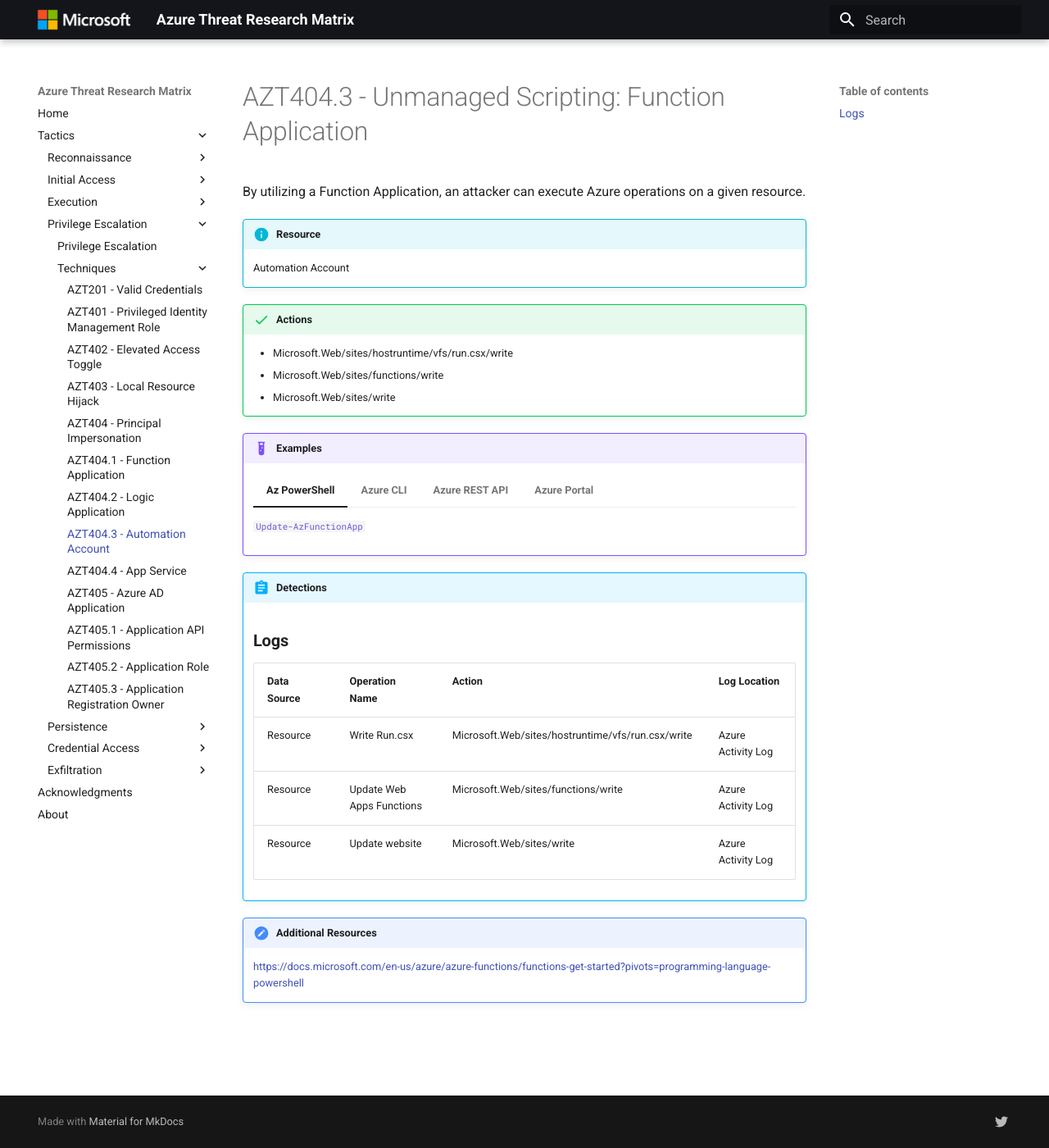
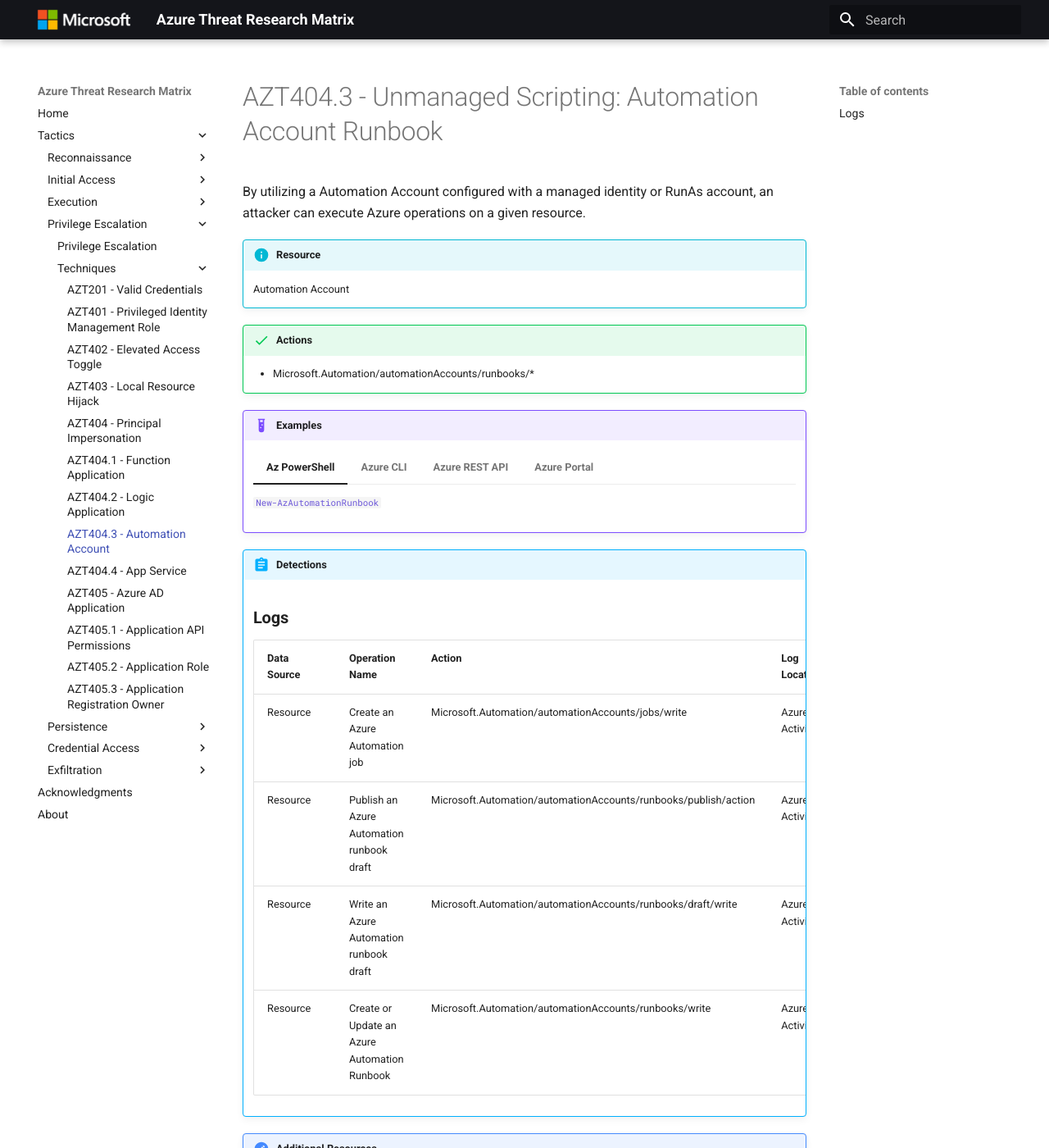
Before and after one commit to microsoft/Azure-Threat-Research-Matrix, an MkDocs documentation site: the page built from docs/PrivilegeEscalation/AZT404/AZT404-3.md, in a window 1280 px wide and 1400 px high. Shown: the whole window at 82% size. Built offline with MkDocs 1.6.1 and Material for MkDocs 9.7.7, drawn with Linux system fonts in a browser that asks for light colours; some of the changed text lies outside the part shown.

Commit message:
Fixed AZT404.3;Added MITRE acknowledgement

```diff
--- a/docs/PrivilegeEscalation/AZT404/AZT404-3.md
+++ b/docs/PrivilegeEscalation/AZT404/AZT404-3.md
@@ -1,6 +1,6 @@
-# AZT404.3 - Unmanaged Scripting: Function Application
+# AZT404.3 - Unmanaged Scripting: Automation Account Runbook
 
-By utilizing a Function Application, an attacker can execute Azure operations on a given resource.
+By utilizing a Automation Account configured with a managed identity or RunAs account, an attacker can execute Azure operations on a given resource.
 
 !!! info "Resource"
 
@@ -8,34 +8,33 @@ By utilizing a Function Application, an attacker can execute Azure operations on
 
 !!! success "Actions"
 
-	* Microsoft.Web/sites/hostruntime/vfs/run.csx/write
-	* Microsoft.Web/sites/functions/write
-	* Microsoft.Web/sites/write
+	* Microsoft.Automation/automationAccounts/runbooks/*
 
 !!! example "Examples"
 
     === "Az PowerShell"
-		[`#!powershell Update-AzFunctionApp`](https://docs.microsoft.com/en-us/powershell/module/az.functions/update-azfunctionapp?view=azps-8.0.0)
+		[`#!powershell New-AzAutomationRunbook`](https://docs.microsoft.com/en-us/powershell/module/az.automation/new-azautomationrunbook?view=azps-8.2.0)
 
     === "Azure CLI"
-        [`#!powershell az functionapp update`](https://docs.microsoft.com/en-us/cli/azure/functionapp?view=azure-cli-latest#az-functionapp-update)
+        [`#!powershell az automation runbook`](https://docs.microsoft.com/en-us/cli/azure/automation/runbook?view=azure-cli-latest)
 
     === "Azure REST API"
-		[`#!powershell GET https://management.azure.com/subscriptions/{subscriptionId}/resourceGroups/{resourceGroupName}/providers/Microsoft.Web/sites/{name}/functions?api-version=2021-02-01`](https://docs.microsoft.com/en-us/rest/api/appservice/web-apps/list-functions)
+		[`#!powershell PUT https://management.azure.com/subscriptions/{subscriptionId}/resourceGroups/{resourceGroupName}/providers/Microsoft.Automation/automationAccounts/{automationAccountName}/runbooks/{runbookName}?api-version=2019-06-01`](https://docs.microsoft.com/en-us/rest/api/automation/runbook/create-or-update?tabs=HTTP)
 
     === "Azure Portal"
-    	![functionapp](functionapp.PNG)
+    	![runbook](runbook.PNG)
 
 !!! abstract "Detections"
 
 	## **Logs**
 
-    | Data Source        | Operation Name     | Action                                                            | Log Location |
-    |--------------------|---------------------|-------------------------------------------------------------------|--------------|
-    | Resource | Write Run.csx	 | Microsoft.Web/sites/hostruntime/vfs/run.csx/write	| Azure Activity Log |
-    | Resource | Update Web Apps Functions	 | Microsoft.Web/sites/functions/write	| Azure Activity Log |
-    | Resource | Update website	 | Microsoft.Web/sites/write	| Azure Activity Log |
+	| Data Source        | Operation Name     | Action                                                            | Log Location |
+	|--------------------|---------------------|-------------------------------------------------------------------|--------------|
+	| Resource | Create an Azure Automation job	 | Microsoft.Automation/automationAccounts/jobs/write	| Azure Activity Log |
+	| Resource | Publish an Azure Automation runbook draft	 | Microsoft.Automation/automationAccounts/runbooks/publish/action	| Azure Activity Log |
+	| Resource | Write an Azure Automation runbook draft	 | Microsoft.Automation/automationAccounts/runbooks/draft/write	| Azure Activity Log |
+	| Resource | Create or Update an Azure Automation Runbook	 | Microsoft.Automation/automationAccounts/runbooks/write	| Azure Activity Log |
 
 !!! faq "Additional Resources"
 
-	[https://docs.microsoft.com/en-us/azure/azure-functions/functions-get-started?pivots=programming-language-powershell](https://docs.microsoft.com/en-us/azure/azure-functions/functions-get-started?pivots=programming-language-powershell)
+	[https://docs.microsoft.com/en-us/azure/automation/automation-runbook-execution](https://docs.microsoft.com/en-us/azure/automation/automation-runbook-execution)
```
Also changed, not shown: docs/Execution/AZT303/AZT303.md (+1 -1 lines), docs/acknowledgments.md (+3 -1 lines), 1 other file.
